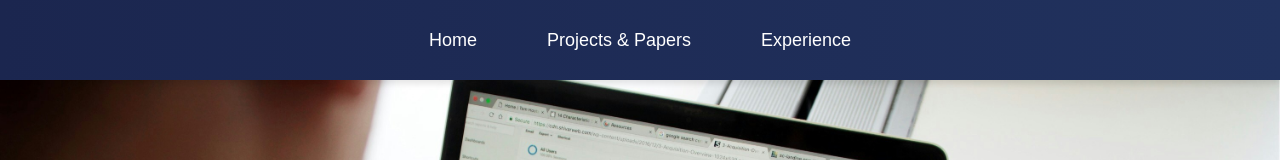
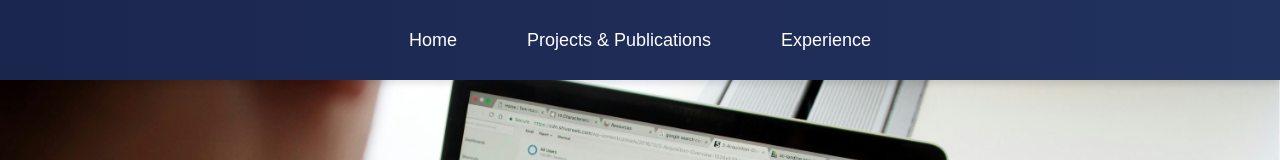
Before and after one commit to pavangv12/pav, a React (Create React App) app: page / in a window 1280 px wide. Shown: the top 160 px of the page. Built offline with nearby package versions, Linux system fonts and the light colour scheme.

Commit message:
Updated Navbar

```diff
--- a/src/components/Navbar.js
+++ b/src/components/Navbar.js
@@ -28,7 +28,7 @@ function Navbar() {
             {/* Links container */}
             <div className={`Links ${expandNavbar ? "hiddenLinks" : ""}`}>
                 <Link to="/">Home</Link>
-                <Link to="/projects">Projects & Papers</Link>
+                <Link to="/projects">Projects & Publications</Link>
                 <Link to="/experience">Experience</Link>
             </div>
         </div>
```
